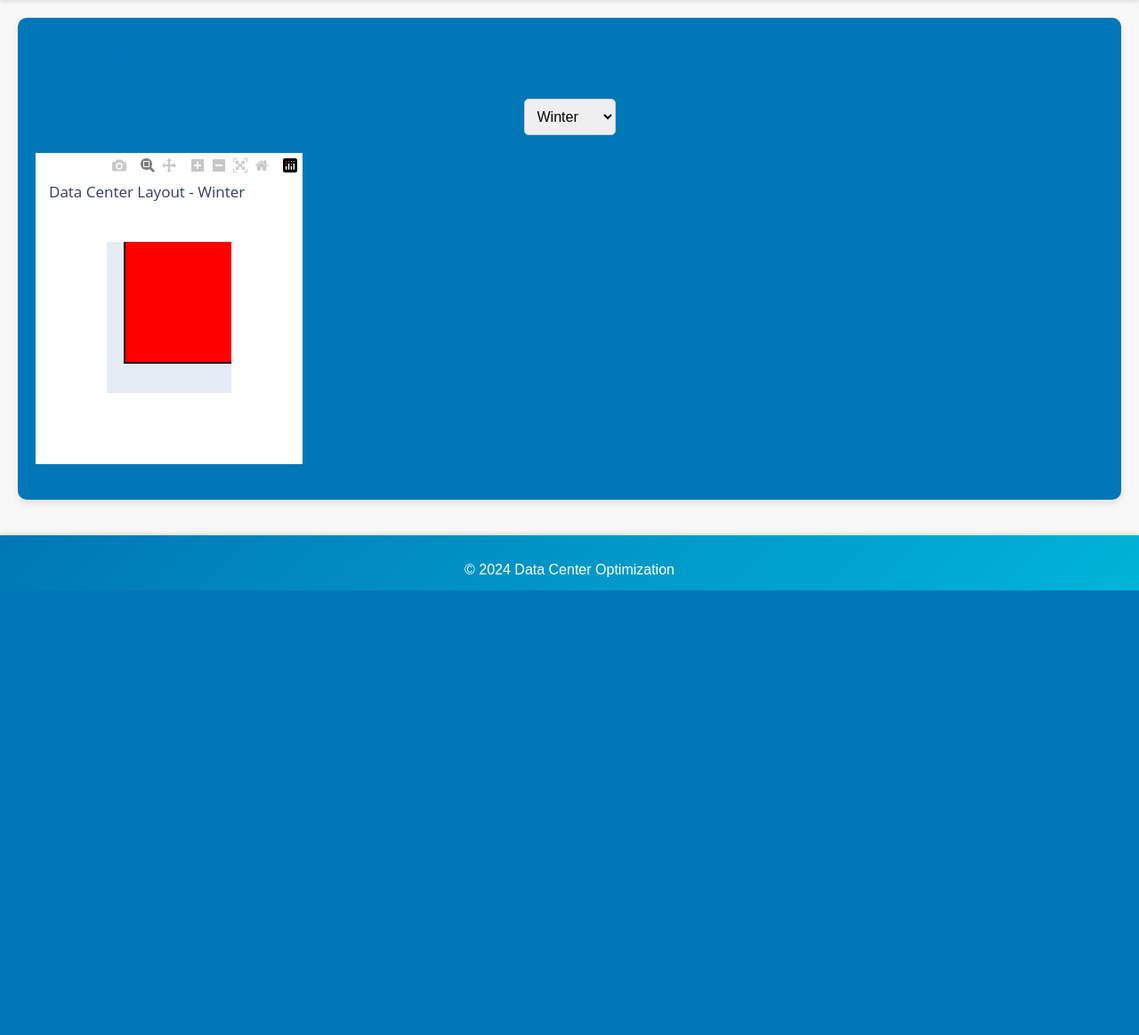
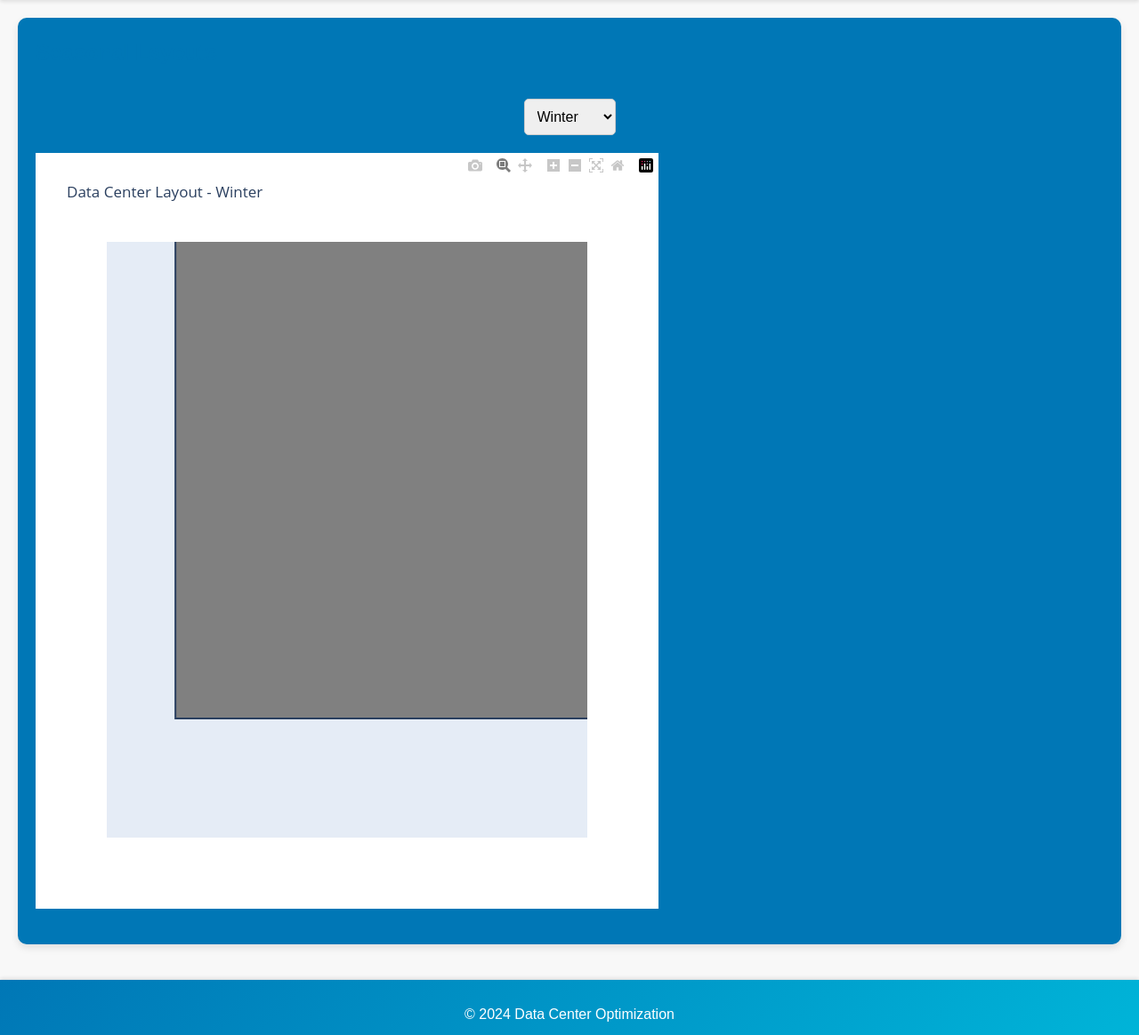
Before and after one commit to KevalBrandeis/Share, a Django app: page / in a window 1280 px wide. Shown: the part 186-1350 px from the top of the page at 89% size. Before the commit the page ends 850 px from the top, so only its background shows below. Run offline with Django 5.2, Linux system fonts and the light colour scheme; some libraries are stand-ins or nearby versions.

Commit message:
Solving merge conflicts

```diff
--- a/visualizer/visualiser/views.py
+++ b/visualizer/visualiser/views.py
@@ -12,12 +12,12 @@ def index(request):
             [1, 2, 1, 2],
             [2, 2, 1, 2],
             [2, 2, 2, 1],
-            [2, 1, 2, 2]
+            [2, 2, 2, 2]
         ]),
         'Spring': np.array([
             [2, 2, 1, 2],
             [2, 2, 2, 1],
-            [1, 2, 2, 2],
+            [2, 2, 2, 2],
             [2, 1, 2, 2],
             [2, 2, 1, 1]
         ]),
@@ -33,7 +33,7 @@ def index(request):
             [2, 1, 2, 2],
             [2, 2, 1, 2],
             [1, 2, 2, 2],
-            [2, 1, 2, 1]
+            [2, 2, 2, 1]
         ]),
     }
 
@@ -46,10 +46,10 @@ def index(request):
 
     # Define grid size
     rows, cols = matrix.shape
-    cell_size = 50  # Adjust the size of each block
+    cell_size = 150  # Adjust the size of each block
 
     # Define colors
-    colors = {1: 'blue', 2: 'red'}
+    colors = {1: 'blue', 2: 'grey'}
 
     # Add rectangle shapes for each matrix entry
     for i in range(rows):
@@ -60,9 +60,10 @@ def index(request):
                 x0=j * cell_size, y0=(rows - i - 1) * cell_size,  # Invert Y-axis to match grid orientation
                 x1=(j + 1) * cell_size, y1=(rows - i) * cell_size,
                 fillcolor=colors[value],
-                line=dict(color="black"),
+                line=dict(color="dark grey"),
             )
             # Add text label inside the cell
+
             fig.add_annotation(
                 x=j * cell_size + cell_size / 2,
                 y=(rows - i - 1) * cell_size + cell_size / 2,
--- a/visualizer/visualizer/templates/visualizer/index.html
+++ b/visualizer/visualizer/templates/visualizer/index.html
@@ -139,7 +139,7 @@
                     </select>
                 </div>
 
-                <div id="plot-container" class="plot-container">
+                <div id="plot-container" class="plot-container" style="position: center">
                     {{ plot_div|safe }}
                 </div>
             </section>
@@ -168,4 +168,10 @@
                     .then(html => {
                         // Extract the new plot from the fetched HTML
                         const parser = new DOMParser();
-                        const doc = parser.parseFromString(html, 'text/html
+                        const doc = parser.parseFromString(html, 'text/html')
+                    }
+                )
+            }
+        )
+    }
+)
```
Also changed, not shown: visualizer/db.sqlite3.
